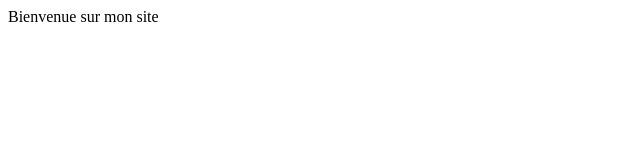
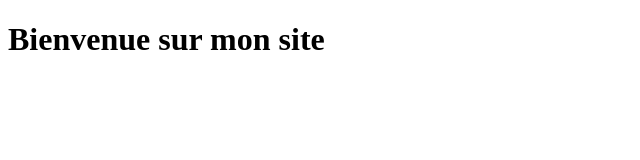
Before and after one commit to Brehima-dev/Babamon, a plain HTML site: page index.html in a window 1280 px wide. Shown: the whole page, without its empty margins (0-640 px from the left). Drawn offline with Linux system fonts and the light colour scheme.

Commit message:
correction du titre h1

```diff
--- a/index.html
+++ b/index.html
@@ -6,6 +6,6 @@
     <title>Document</title>
 </head>
 <body>
-    <h>Bienvenue sur mon site</h>
+    <h1>Bienvenue sur mon site</h1>
 </body>
 </html>
```
